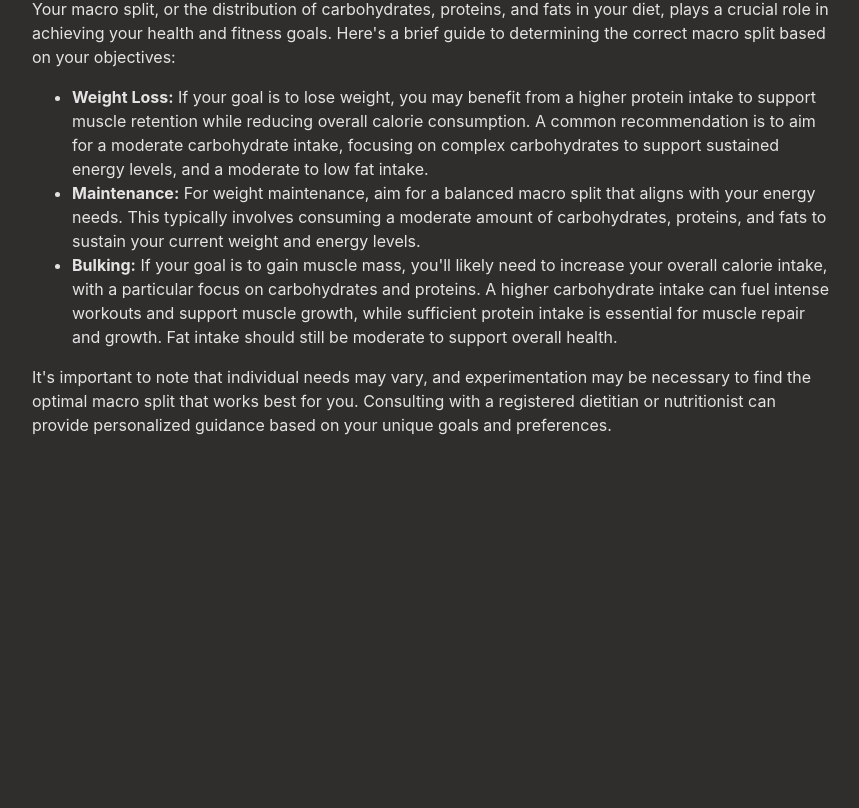
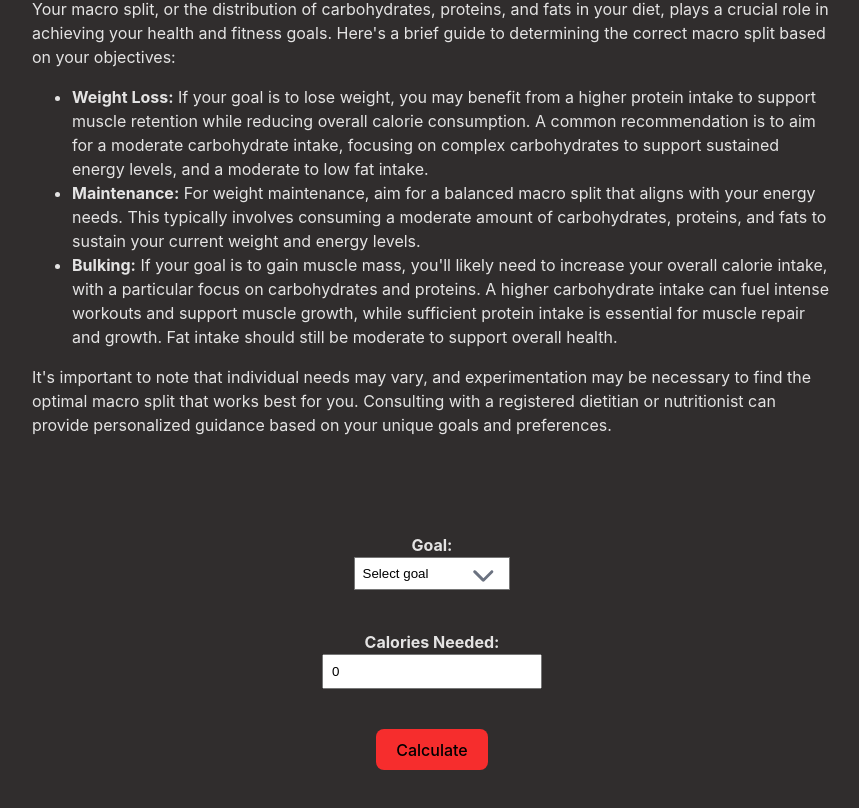
Before and after one commit to dagkand/NutriGenie, a React (Vite) app: page /macros in a window 1280 px wide. Shown: the part 1929-2737 px from the top of the page, without its empty margins (208-1067 px from the left). Before the commit the page ends 2414 px from the top, so only its background shows below. Built offline with nearby package versions, Linux system fonts and the light colour scheme.

Commit message:
macro calculator implemented functionality

```diff
--- /dev/null
+++ b/src/components/MacroCalculator.tsx
@@ -0,0 +1,105 @@
+import React, { useState } from 'react';
+import '../App.css';
+
+interface MacroSplit {
+  protein: number;
+  carbs: number;
+  fat: number;
+}
+
+enum Goal {
+  LOSE_WEIGHT = 'lose_weight',
+  MAINTAIN = 'maintain',
+  BULK = 'bulk',
+}
+
+interface GoalCalories {
+  goal: Goal;
+  caloriesNeeded: number;
+}
+
+function MacroCalculator() {
+  const [goal, setGoal] = useState<Goal>('');
+  const [caloriesNeeded, setCaloriesNeeded] = useState<number>(0);
+  const [macroSplit, setMacroSplit] = useState<MacroSplit | null>(null);
+
+  const handleGoalChange = (event: React.ChangeEvent<HTMLSelectElement>) => {
+    setGoal(event.target.value as Goal);
+  };
+
+  const handleCaloriesNeededChange = (event: React.ChangeEvent<HTMLInputElement>) => {
+    setCaloriesNeeded(Number(event.target.value));
+  };
+
+  const calculateMacroSplit = () => {
+    let proteinRatio: number;
+    let carbsRatio: number;
+    let fatRatio: number;
+
+    switch (goal) {
+      case Goal.LOSE_WEIGHT:
+        proteinRatio = 0.35;
+        carbsRatio = 0.30;
+        fatRatio = 0.25;
+        break;
+      case Goal.MAINTAIN:
+        proteinRatio = 0.33;
+        carbsRatio = 0.33;
+        fatRatio = 0.33;
+        break;
+      case Goal.BULK:
+        proteinRatio = 0.30;
+        carbsRatio = 0.50;
+        fatRatio = 0.20;
+        break;
+      default:
+        throw new Error('Invalid goal');
+    }
+
+    const protein = Math.round((proteinRatio * caloriesNeeded) / 4); // 1g protein = 4 calories
+    const carbs = Math.round((carbsRatio * caloriesNeeded) / 4); // 1g carb = 4 calories
+    const fat = Math.round((fatRatio * caloriesNeeded) / 9); // 1g fat = 9 calories
+
+    setMacroSplit({ protein, carbs, fat });
+  };
+
+  return (
+    <div className='calculator'>
+      <div className='input-group'>
+        <label>
+          Goal:
+          <select value={goal} onChange={handleGoalChange}>
+            <option value=''>Select goal</option>
+            <option value={Goal.LOSE_WEIGHT}>Lose Weight</option>
+            <option value={Goal.MAINTAIN}>Maintain</option>
+            <option value={Goal.BULK}>Bulk</option>
+          </select>
+        </label>
+      </div>
+      <div className='input-group'>
+        <label>
+          Calories Needed:
+          <input
+            type='number'
+            value={caloriesNeeded}
+            onChange={handleCaloriesNeededChange}
+            placeholder='Enter calories needed'
+          />
+        </label>
+      </div>
+      <div className='input-group'>
+        <button onClick={calculateMacroSplit}>Calculate</button>
+      </div>
+      {macroSplit && (
+        <div className='input-group'>
+          <h2>Macro Split</h2>
+          <p>Protein: {macroSplit.protein}g</p>
+          <p>Carbs: {macroSplit.carbs}g</p>
+          <p>Fat: {macroSplit.fat}g</p>
+        </div>
+      )}
+    </div>
+  );
+}
+
+export default MacroCalculator;
--- a/src/pages/Macros.tsx
+++ b/src/pages/Macros.tsx
@@ -3,6 +3,7 @@ import Navbar from '../components/Navbar'
 import MacroInfo from '../components/MacroInfo'
 import Graph from '../components/Graph'
 import MacroSplit from '../components/MacroSplit'
+import MacroCalculator from '../components/MacroCalculator'
 
 function Macros() {
 
@@ -12,6 +13,7 @@ function Macros() {
     <MacroInfo />
     <Graph />
     <MacroSplit />
+    <MacroCalculator />
     </>
   )
 }
```
